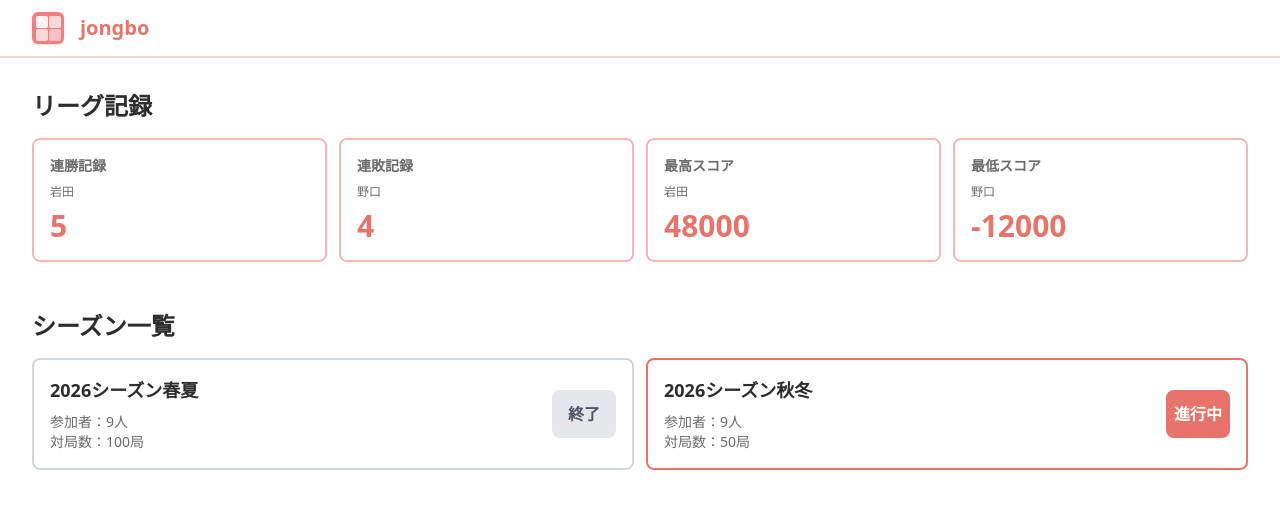
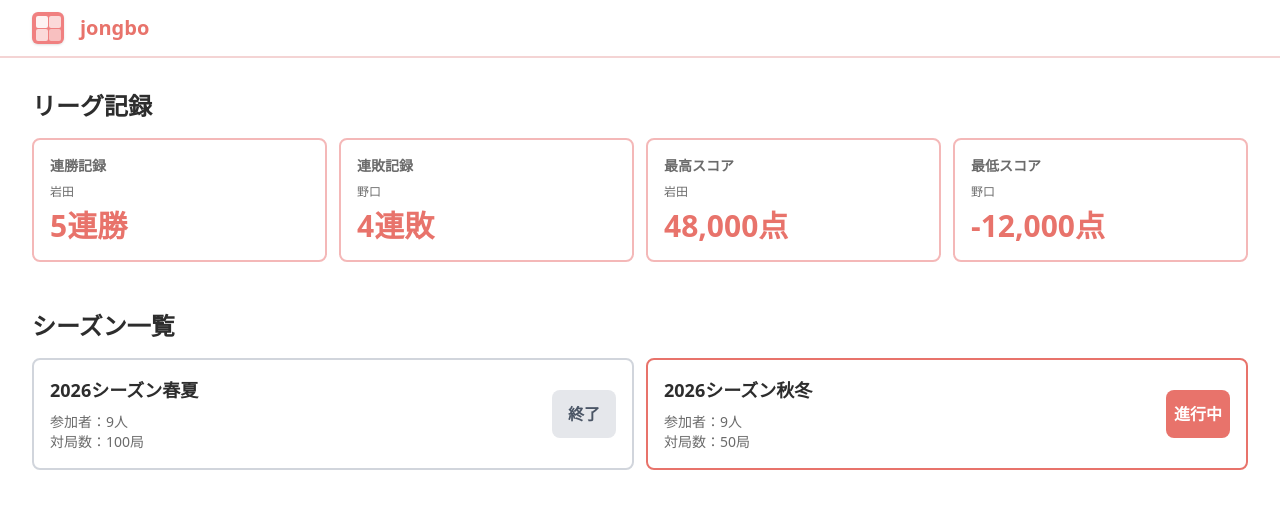
Before and after one commit to sora-tt/jongbo-mahjong-record, a Next.js app in the folder frontend/: page /league in a window 1280 px wide. Shown: the top 508 px of the page. Built offline with nearby package versions, Linux system fonts and the light colour scheme.

Commit message:
[ISSUE-75] Improve Redux type safety and null handling for league/match state, and extract league stats formatting utilities

```diff
--- a/frontend/src/app/league/hooks/index.ts
+++ b/frontend/src/app/league/hooks/index.ts
@@ -17,6 +17,7 @@ import {
   setLoading,
   setError,
 } from "@/store/slices/league-slice";
+import { League } from "@/types/domain/league";
 
 /**
  * mock-dataディレクトリから動的にmockデータを読み込む
@@ -27,7 +28,7 @@ const loadMockData = async ({
   mockKey,
 }: {
   mockKey: string;
-}): Promise<any | null> => {
+}): Promise<{ mockLeague: League } | null> => {
   try {
     const mockModule = await import(`../mock-data/${mockKey}.ts`);
     return mockModule || null;
@@ -63,14 +64,14 @@ export const useLeague = () => {
         // TODO: console.logは削除する
         console.log(`Loading mock data for key: ${mockKey}`);
         dispatch(setLoading(true));
-        const { mockLeague } = await loadMockData({ mockKey });
-        if (mockLeague) {
-          dispatch(setLeagues([mockLeague]));
-          dispatch(setSelectedLeagueId(mockLeague.leagueId));
-          dispatch(setLoading(false));
+        const mockData = await loadMockData({ mockKey });
+        if (mockData) {
+          dispatch(setLeagues([mockData.mockLeague]));
+          dispatch(setSelectedLeagueId(mockData.mockLeague.leagueId));
         } else {
           dispatch(setError(`Mock data not found: ${mockKey}`));
         }
+        dispatch(setLoading(false));
         return;
       }
 
--- a/frontend/src/app/league/page.tsx
+++ b/frontend/src/app/league/page.tsx
@@ -5,6 +5,7 @@ import * as React from "react";
 import Header from "@/components/common/container/header";
 
 import { useLeague } from "./hooks";
+import { formatScore, formatStreak } from "./utils";
 
 const LeaguePage: React.FC = () => {
   const {
@@ -32,7 +33,12 @@ const LeaguePage: React.FC = () => {
                 {longestWinStreak?.playerName || "データなし"}
               </div>
               <div className="text-3xl font-bold text-brand-600">
-                {longestWinStreak?.count ?? "データなし"}
+                {longestWinStreak
+                  ? formatStreak({
+                      count: longestWinStreak.count,
+                      unit: "連勝",
+                    })
+                  : "データなし"}
               </div>
             </div>
             {/* 連敗記録 */}
@@ -44,7 +50,12 @@ const LeaguePage: React.FC = () => {
                 {longestLoseStreak?.playerName || "データなし"}
               </div>
               <div className="text-3xl font-bold text-brand-600">
-                {longestLoseStreak?.count ?? "データなし"}
+                {longestLoseStreak
+                  ? formatStreak({
+                      count: longestLoseStreak.count,
+                      unit: "連敗",
+                    })
+                  : "データなし"}
               </div>
             </div>
             {/* 最高スコア */}
@@ -56,7 +67,9 @@ const LeaguePage: React.FC = () => {
                 {currentHighestScore?.playerName || "データなし"}
               </div>
               <div className="text-3xl font-bold text-brand-600">
-                {currentHighestScore?.score ?? "データなし"}
+                {currentHighestScore
+                  ? formatScore({ score: currentHighestScore.score })
+                  : "データなし"}
               </div>
             </div>
             {/* 最低スコア */}
@@ -68,7 +81,9 @@ const LeaguePage: React.FC = () => {
                 {currentLowestScore?.playerName || "データなし"}
               </div>
               <div className="text-3xl font-bold text-brand-600">
-                {currentLowestScore?.score ?? "データなし"}
+                {currentLowestScore
+                  ? formatScore({ score: currentLowestScore.score })
+                  : "データなし"}
               </div>
             </div>
           </div>
--- /dev/null
+++ b/frontend/src/app/league/utils/index.ts
@@ -0,0 +1,13 @@
+export const formatStreak = ({
+  count,
+  unit,
+}: {
+  count: number;
+  unit: string;
+}) => {
+  return `${count.toLocaleString("ja-JP")}${unit}`;
+};
+
+export const formatScore = ({ score }: { score: number }) => {
+  return `${score.toLocaleString("ja-JP")}点`;
+};
--- a/frontend/src/store/selectors/league-selectors/index.ts
+++ b/frontend/src/store/selectors/league-selectors/index.ts
@@ -2,7 +2,7 @@ import { createSelector } from "@reduxjs/toolkit";
 
 import { RootState } from "../../index";
 
-import { LeagueIdType, LeagueRecord } from "@/types/domain/league";
+import { LeagueIdType } from "@/types/domain/league";
 
 // Basic selectors
 export const selectLeagues = (state: RootState) => state.league.leagues;
@@ -38,8 +38,12 @@ export const selectLeagueMembers = createSelector(
 );
 
 export const selectLeagueSeasons = createSelector(
-  [selectLeagues, (_state: RootState, leagueId: LeagueIdType) => leagueId],
+  [
+    selectLeagues,
+    (_state: RootState, leagueId: LeagueIdType | null) => leagueId,
+  ],
   (leagues, leagueId) => {
+    if (!leagueId) return [];
     const league = leagues[leagueId];
     return league?.seasons ? Object.values(league.seasons) : [];
   }
@@ -52,5 +56,5 @@ export const selectLeaguesCount = createSelector(
 
 export const selectLeagueRecord = createSelector(
   [selectSelectedLeague],
-  (league) => league?.leagueRecord || ({} as LeagueRecord)
+  (league) => league?.leagueRecord ?? {}
 );
--- a/frontend/src/store/selectors/match-selectors/index.ts
+++ b/frontend/src/store/selectors/match-selectors/index.ts
@@ -1,6 +1,9 @@
 import { createSelector } from "@reduxjs/toolkit";
 
 import { RootState } from "../../index";
+
+import { LeagueIdType } from "@/types/domain/league";
+import { MatchIdType } from "@/types/domain/match";
 
 // Basic selectors
 export const selectMatches = (state: RootState) => state.match.matches;
@@ -15,7 +18,7 @@ export const selectAllMatches = createSelector([selectMatches], (matches) =>
 );
 
 export const selectMatchById = createSelector(
-  [selectMatches, (_state: RootState, matchId: string) => matchId],
+  [selectMatches, (_state: RootState, matchId: MatchIdType) => matchId],
   (matches, matchId) => matches[matchId]
 );
 
@@ -28,7 +31,7 @@ export const selectSelectedMatch = createSelector(
 );
 
 export const selectMatchesByLeagueId = createSelector(
-  [selectAllMatches, (_state: RootState, leagueId: string) => leagueId],
+  [selectAllMatches, (_state: RootState, leagueId: LeagueIdType) => leagueId],
   (matches, leagueId) => matches.filter((match) => match.leagueId === leagueId)
 );
 
--- a/frontend/src/store/slices/league-slice/index.ts
+++ b/frontend/src/store/slices/league-slice/index.ts
@@ -11,14 +11,14 @@ import { UserIdType } from "@/types/domain/user";
 
 interface LeagueState {
   leagues: Record<LeagueIdType, League>;
-  selectedLeagueId: LeagueIdType;
+  selectedLeagueId: LeagueIdType | null;
   loading: boolean;
   error: string | null;
 }
 
 const initialState: LeagueState = {
   leagues: {},
-  selectedLeagueId: "" as LeagueIdType,
+  selectedLeagueId: null,
   loading: false,
   error: null,
 };
@@ -50,14 +50,14 @@ const leagueSlice = createSlice({
     deleteLeague: (state, action: PayloadAction<LeagueIdType>) => {
       delete state.leagues[action.payload];
       if (state.selectedLeagueId === action.payload) {
-        state.selectedLeagueId = "" as LeagueIdType;
+        state.selectedLeagueId = null;
       }
     },
     setSelectedLeagueId: (
       state,
       action: PayloadAction<LeagueIdType | null>
     ) => {
-      state.selectedLeagueId = action.payload || ("" as LeagueIdType);
+      state.selectedLeagueId = action.payload;
     },
     addLeagueMember: (
       state,
--- a/frontend/src/store/slices/match-slice/index.ts
+++ b/frontend/src/store/slices/match-slice/index.ts
@@ -1,10 +1,10 @@
 import { createSlice, PayloadAction } from "@reduxjs/toolkit";
 
-import { Match } from "@/types/domain/match";
+import { Match, MatchIdType } from "@/types/domain/match";
 
 interface MatchState {
-  matches: Record<string, Match>;
-  selectedMatchId: string | null;
+  matches: Record<MatchIdType, Match>;
+  selectedMatchId: MatchIdType | null;
   loading: boolean;
   error: string | null;
 }
@@ -26,7 +26,7 @@ const matchSlice = createSlice({
           acc[match.matchId] = match;
           return acc;
         },
-        {} as Record<string, Match>
+        {} as Record<MatchIdType, Match>
       );
       state.loading = false;
       state.error = null;
@@ -40,13 +40,13 @@ const matchSlice = createSlice({
         state.matches[matchId] = action.payload;
       }
     },
-    deleteMatch: (state, action: PayloadAction<string>) => {
+    deleteMatch: (state, action: PayloadAction<MatchIdType>) => {
       delete state.matches[action.payload];
       if (state.selectedMatchId === action.payload) {
         state.selectedMatchId = null;
       }
     },
-    setSelectedMatchId: (state, action: PayloadAction<string | null>) => {
+    setSelectedMatchId: (state, action: PayloadAction<MatchIdType | null>) => {
       state.selectedMatchId = action.payload;
     },
     setLoading: (state, action: PayloadAction<boolean>) => {
```
